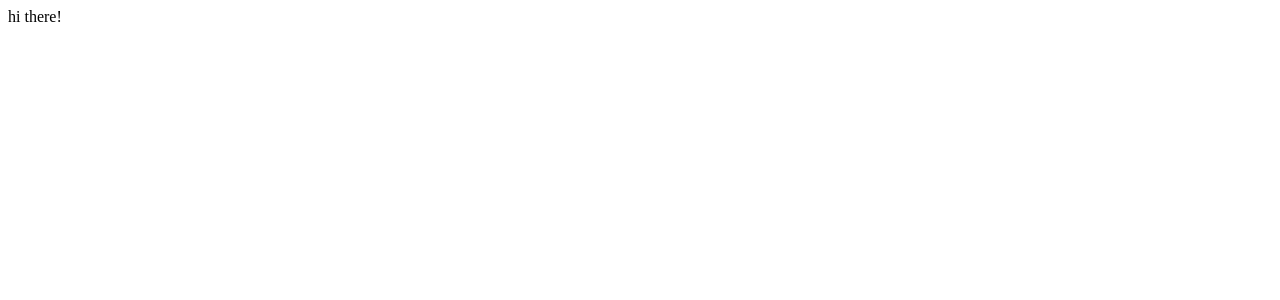
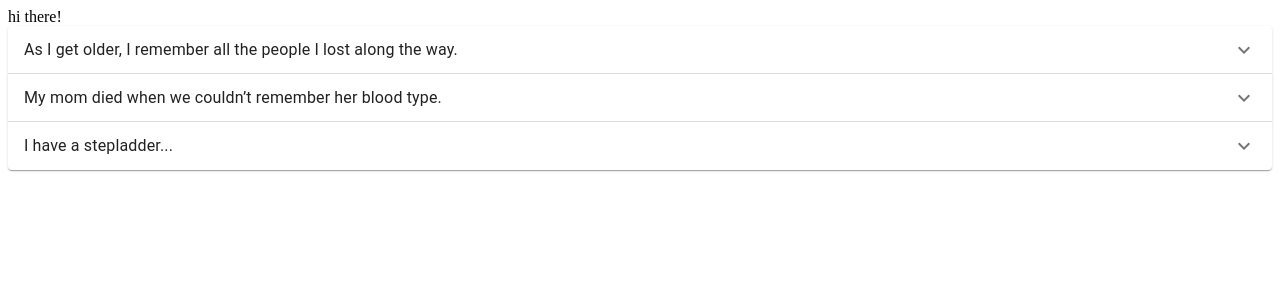
Before and after one commit to cseitz/capstone, a Next.js app in the folder src/app/: page / in a window 1280 px wide. Shown: the top 300 px of the page. Built offline with nearby package versions, Linux system fonts and the light colour scheme.

Commit message:
frequently asked questions wip

```diff
--- a/src/app/pages/index.tsx
+++ b/src/app/pages/index.tsx
@@ -1,7 +1,9 @@
+import { FAQ } from "../ui/components/faq";
 
 
 export default function Homepage() {
     return <div>
         hi there!
+        <FAQ />
     </div>
 }
--- /dev/null
+++ b/src/app/ui/components/faq.tsx
@@ -0,0 +1,56 @@
+import { useState } from 'react'
+import { Accordion, AccordionSummary, AccordionDetails, Typography} from '@mui/material'
+import ExpandMoreIcon from '@mui/icons-material/ExpandMore';
+
+export function FAQ() {
+  return (
+    <div>
+       <Accordion>
+        <AccordionSummary
+          expandIcon={<ExpandMoreIcon />}
+          aria-controls="panel1a-content"
+          id="panel1a-header"
+        >
+          <Typography>As I get older, I remember all the people I lost along the way.</Typography>
+        </AccordionSummary>
+        <AccordionDetails>
+          <Typography>
+          Maybe my budding career as a tour guide was not the right choice.
+          </Typography>
+        </AccordionDetails>
+      </Accordion>
+
+      <Accordion>
+        <AccordionSummary
+          expandIcon={<ExpandMoreIcon />}
+          aria-controls="panel2a-content"
+          id="panel2a-header"
+        >
+          <Typography>My mom died when we couldn’t remember her blood type.</Typography>
+        </AccordionSummary>
+        <AccordionDetails>
+          <Typography>
+          As she died, she kept telling us to “be positive,” but it’s hard without her.
+          </Typography>
+        </AccordionDetails>
+      </Accordion>
+
+      <Accordion>
+        <AccordionSummary
+          expandIcon={<ExpandMoreIcon />}
+          aria-controls="panel3a-content"
+          id="panel3a-header"
+        >
+          <Typography>I have a stepladder...</Typography>
+        </AccordionSummary>
+        <AccordionDetails>
+          <Typography>
+          ...because my real ladder left when I was 5.
+          </Typography>
+        </AccordionDetails>
+      </Accordion>
+    </div>
+  )
+}
+
+const faqs = [ { question: "", answer: "" } ];
```
